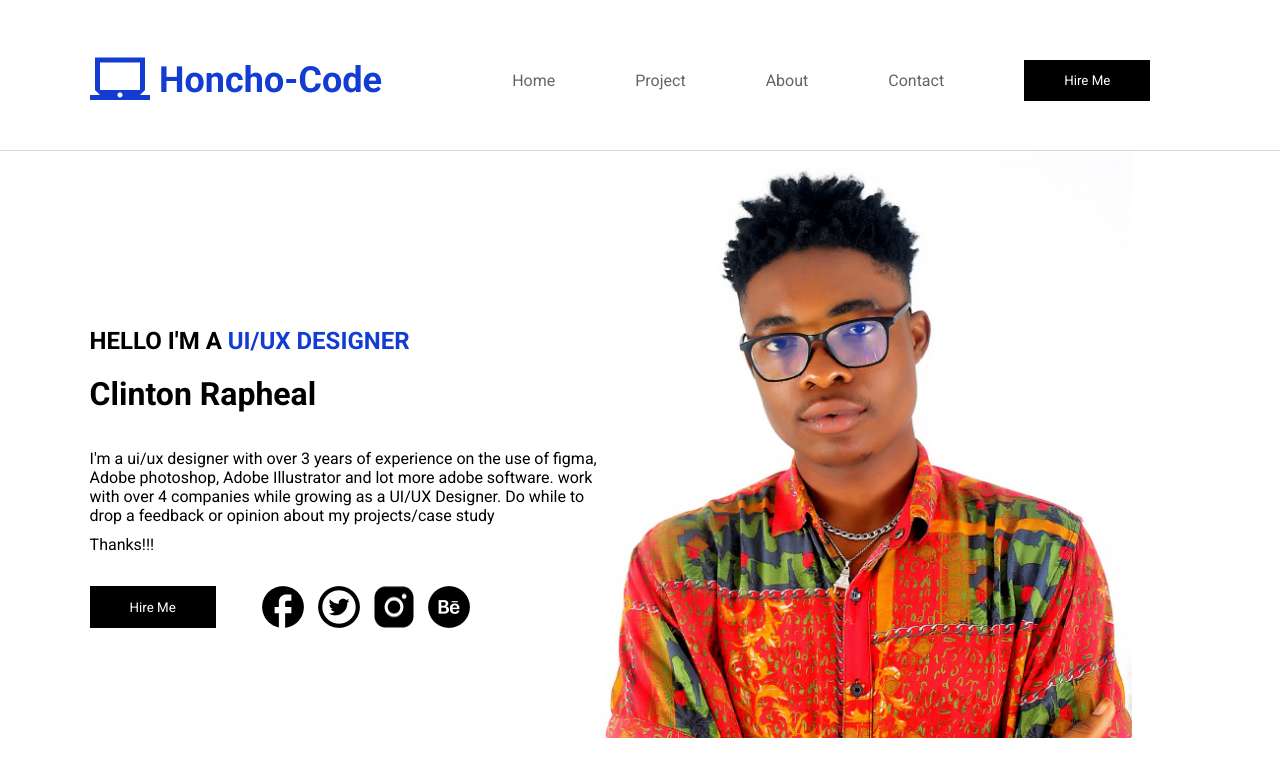
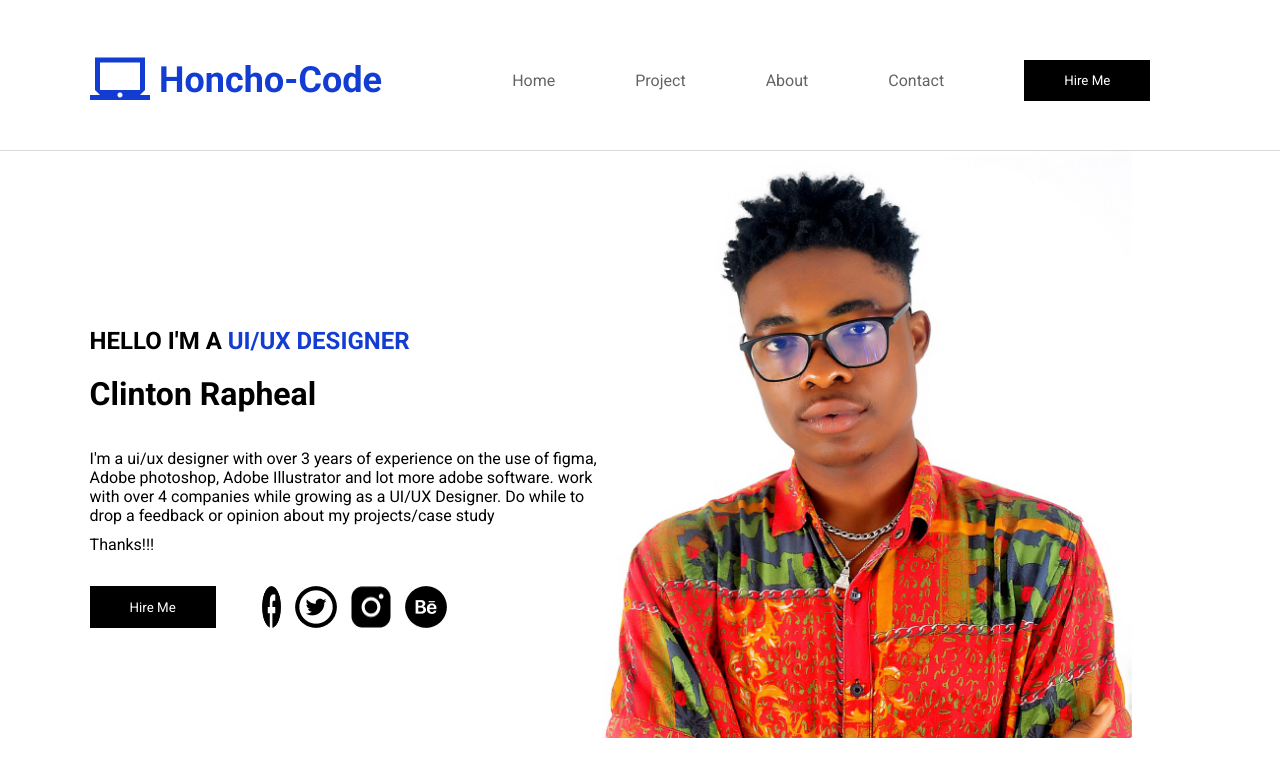
Before and after one commit to oyindamoladekeye/Clinton-s-Portfolio, a React (Vite) app: page / in a window 1280 px wide. Shown: the top 776 px of the page. Built offline with nearby package versions, Linux system fonts and the light colour scheme.

Commit message:
styling changes

```diff
--- a/src/styles/description.css
+++ b/src/styles/description.css
@@ -30,7 +30,13 @@ p.job-description2{
 }
 .description-icons{
     display: flex;
-    gap:0.875rem
+    gap:0.875rem;
+    max-width:400px;
+    width: 50%;
+
+}
+.description-icons img{
+    width:20%
 }
 .facebook-icon{
     padding-left: 2rem;
```
